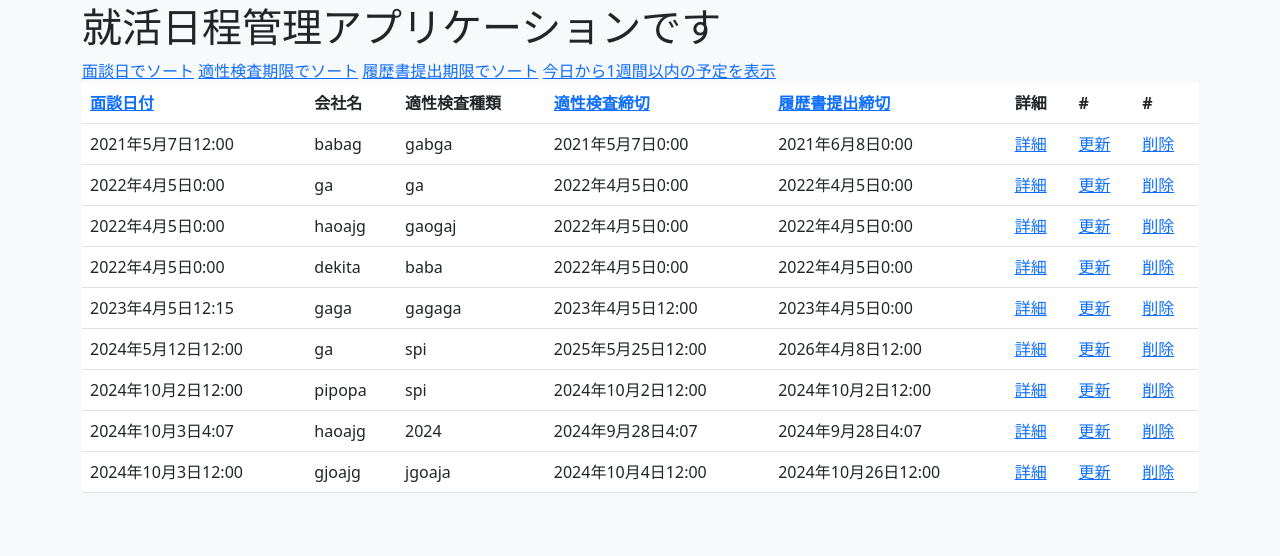
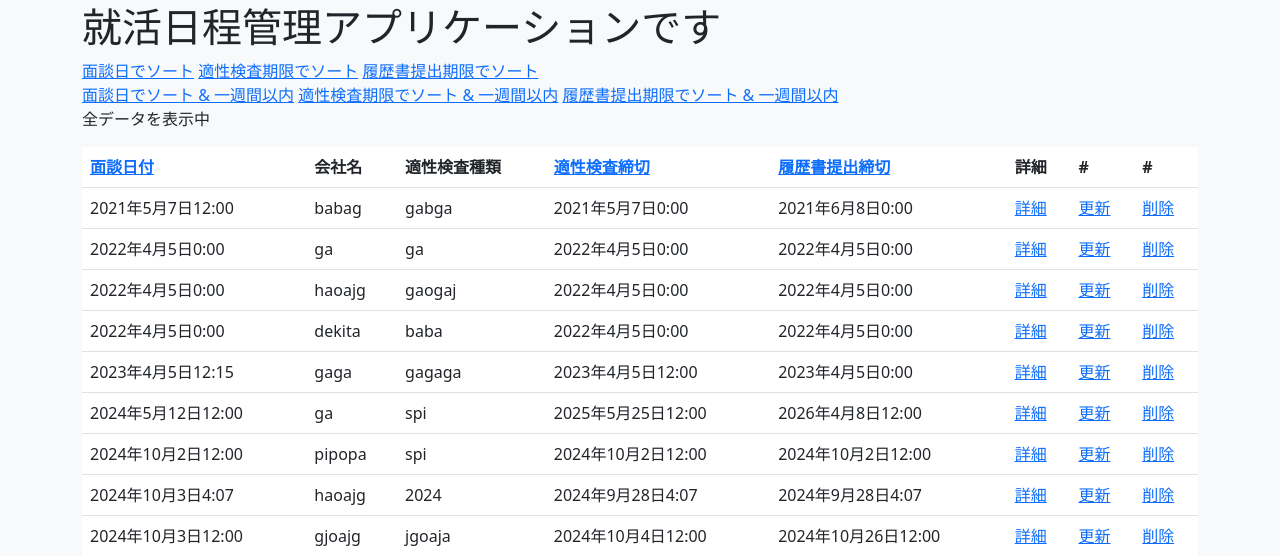
Before and after one commit to Katsuharuby/portofolio_sample, a Django app: page / in a window 1280 px wide. Shown: the part 53-609 px from the top of the page. Run offline with Django 4.2, Linux system fonts and the light colour scheme; a user stored in the database is signed in; data comes from the database, SQL or seed files in the repository.

Commit message:
一週間以内のソートが適応されないバグを修正した

```diff
--- a/manage_app/templates/manage_app/day_list.html
+++ b/manage_app/templates/manage_app/day_list.html
@@ -6,8 +6,20 @@
     <a href="?sort_by=date_of_interview">面談日でソート</a>
     <a href="?sort_by=date_of_spi">適性検査期限でソート</a>
     <a href="?sort_by=resume_of_spi">履歴書提出期限でソート</a>
-    <a href="?filter_upcoming=true">今日から1週間以内の予定を表示</a>
 </div>
+
+<div>
+    <a href="?sort_by=date_of_interview&filter_recent=true">面談日でソート & 一週間以内</a>
+    <a href="?sort_by=date_of_spi&filter_recent=true">適性検査期限でソート & 一週間以内</a>
+    <a href="?sort_by=resume_of_spi&filter_recent=true">履歴書提出期限でソート & 一週間以内</a>
+</div>
+
+{% if request.GET.filter_recent == 'true' %}
+    <p>直近一週間のデータを表示中</p>
+{% else %}
+    <p>全データを表示中</p>
+{% endif %}
+
 
 <table class="table">
 <thead>
--- a/manage_app/views.py
+++ b/manage_app/views.py
@@ -11,6 +11,9 @@ from django.utils import timezone
 from datetime import timedelta
 
 
+from django.utils import timezone
+from datetime import timedelta
+
 class IndexView(LoginRequiredMixin, generic.ListView):
     model = Day
     context_object_name = 'day_list'
@@ -18,18 +21,22 @@ class IndexView(LoginRequiredMixin, generic.ListView):
 
     def get_queryset(self):
         sort_by = self.request.GET.get('sort_by', 'date_of_interview')
-        filter_upcoming = self.request.GET.get('filter_upcoming', None)  # 「今日から1週間後まで」のフィルタリングオプション
+        filter_recent = self.request.GET.get('filter_recent', None)
         queryset = Day.objects.filter(author=self.request.user)
 
         today = timezone.now()
-        one_week_later = today + timedelta(days=7)
-        print(f"Today's date: {today}, One week later: {one_week_later}")
+        one_week_from_now = today + timedelta(days=7)
 
-        if filter_upcoming == 'true':
-            # 今日から一週間後までのデータに絞り込み
-            queryset = queryset.filter(date_of_interview__range=[today, one_week_later])
+        if filter_recent == 'true':
+            # フィルタリングオプションに基づいて期間を絞り込む
+            if sort_by == 'date_of_interview':
+                queryset = queryset.filter(date_of_interview__range=[today, one_week_from_now])
+            elif sort_by == 'date_of_spi':
+                queryset = queryset.filter(date_of_spi__range=[today, one_week_from_now])
+            elif sort_by == 'resume_of_spi':
+                queryset = queryset.filter(resume_of_spi__range=[today, one_week_from_now])
+        return queryset.order_by(sort_by)
 
-        return queryset.order_by(sort_by)
 
 class AddView(LoginRequiredMixin, generic.CreateView):
     model = Day
```
